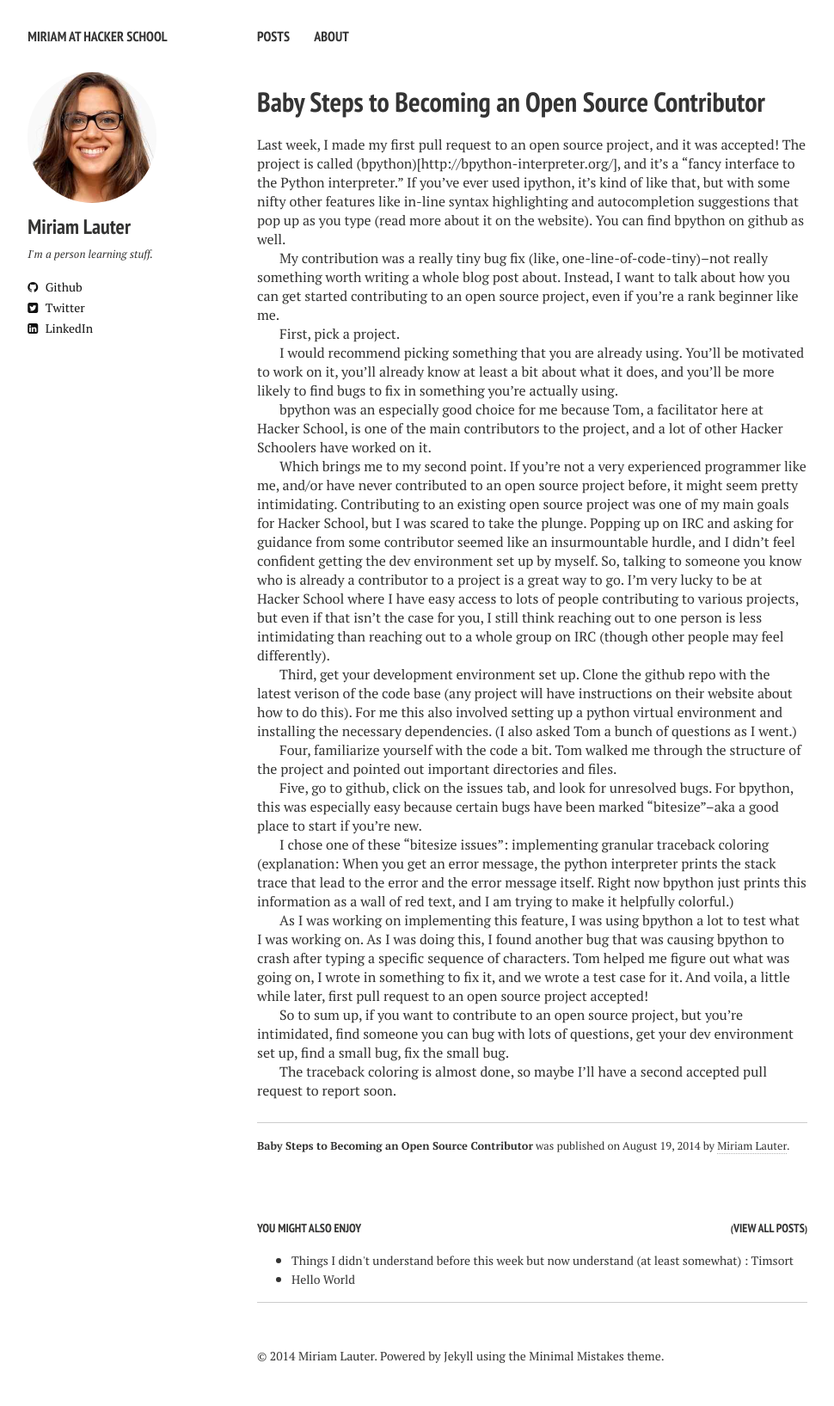
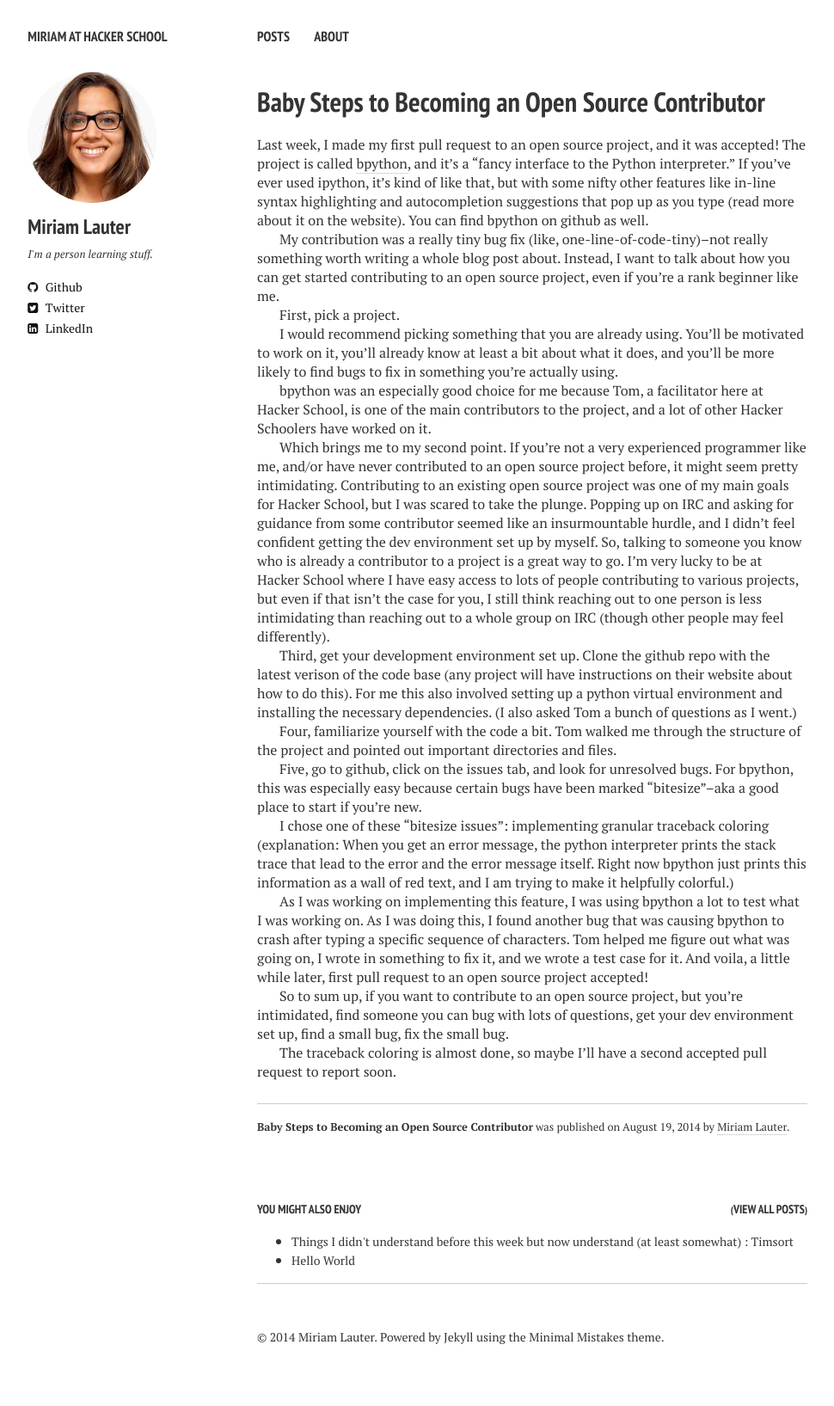
Before and after one commit to mlauter/mlauter.github.io, a Jekyll site: the page built from _posts/2014-08-19-baby-steps-to-becoming-an-open-source-contributor.md, in a window 1280 px wide. Shown: the whole page at 86% size, without its empty margins (21-991 px from the left). Built offline with Jekyll 4.4.1, drawn with Linux system fonts in a browser that asks for light colours; nearby versions of some CDN libraries; after the commit the page ends 1613 px from its top, so only the background shows below that.

Commit message:
fix link in bpython post

```diff
--- a/_posts/2014-08-19-baby-steps-to-becoming-an-open-source-contributor.md
+++ b/_posts/2014-08-19-baby-steps-to-becoming-an-open-source-contributor.md
@@ -6,7 +6,7 @@ date: 2014-08-19T16:12:52-04:00
 tags: [python, bpython, open source, git, github, victory]
 ---
 
-Last week, I made my first pull request to an open source project, and it was accepted! The project is called (bpython)[http://bpython-interpreter.org/], and it's a "fancy interface to the Python interpreter." If you've ever used ipython, it's kind of like that, but with some nifty other features like in-line syntax highlighting and autocompletion suggestions that pop up as you type (read more about it on the website). You can find bpython on github as well.
+Last week, I made my first pull request to an open source project, and it was accepted! The project is called [bpython](http://bpython-interpreter.org/), and it's a "fancy interface to the Python interpreter." If you've ever used ipython, it's kind of like that, but with some nifty other features like in-line syntax highlighting and autocompletion suggestions that pop up as you type (read more about it on the website). You can find bpython on github as well.
 
 My contribution was a really tiny bug fix (like, one-line-of-code-tiny)--not really something worth writing a whole blog post about. Instead, I want to talk about how you can get started contributing to an open source project, even if you're a rank beginner like me.
 
```
